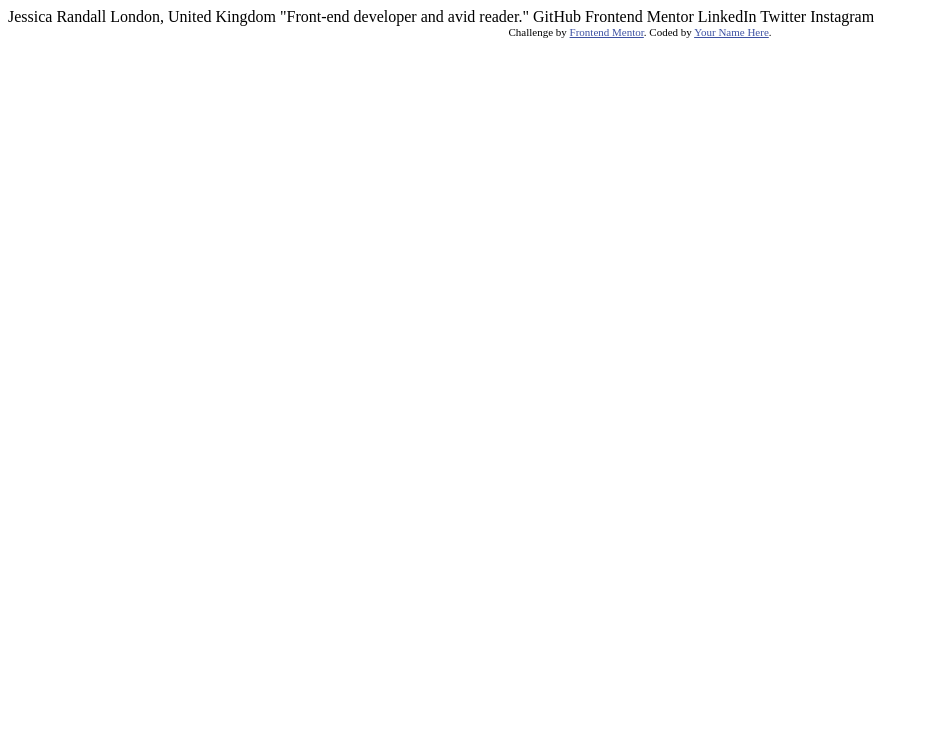
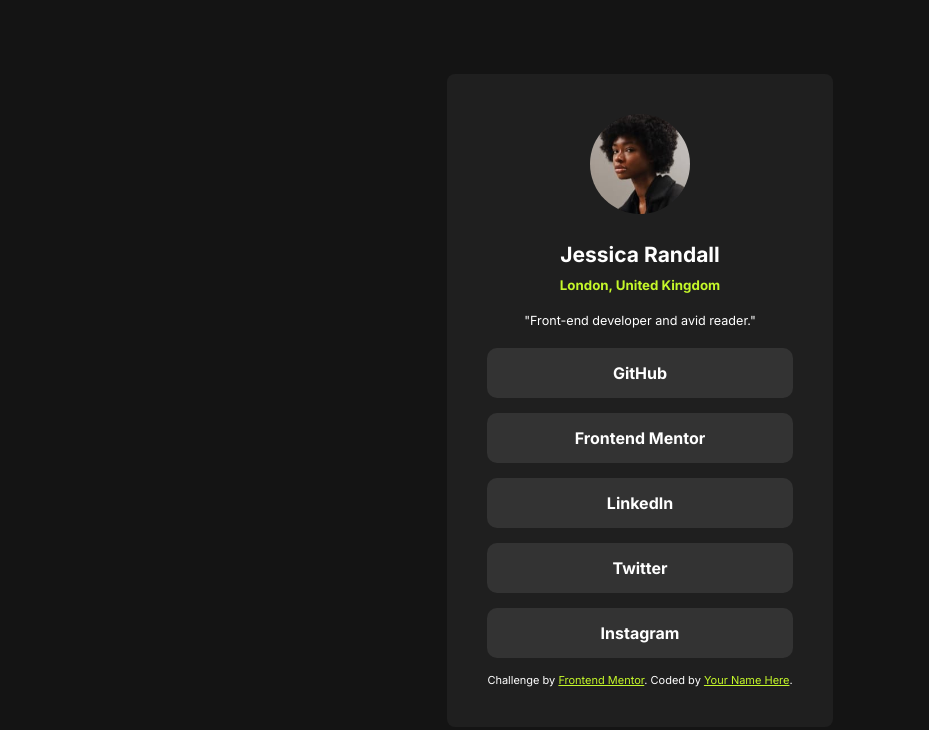
Before and after one commit to lucaidau/social-link-profile, a plain HTML site: page index.html in a window 1280 px wide. Shown: the whole page, without its empty margins (0-929 px from the left). Drawn offline with Linux system fonts and the light colour scheme.

Commit message:
Completed solution

```diff
--- a/index.html
+++ b/index.html
@@ -1,34 +1,57 @@
 <!DOCTYPE html>
 <html lang="en">
   <head>
-  <meta charset="UTF-8">
-  <meta name="viewport" content="width=device-width, initial-scale=1.0"> <!-- displays site properly based on user's device -->
+    <meta charset="UTF-8" />
+    <meta name="viewport" content="width=device-width, initial-scale=1.0" />
+    <!-- displays site properly based on user's device -->
 
-  <link rel="icon" type="image/png" sizes="32x32" href="./assets/images/favicon-32x32.png">
-
+    <link
+      rel="icon"
+      type="image/png"
+      sizes="32x32"
+      href="./assets/images/favicon-32x32.png"
+    />
+    <link rel="stylesheet" href="style.css" />
     <title>Frontend Mentor | Social links profile</title>
-
+    <!-- font -->
+    <link rel="preconnect" href="https://fonts.googleapis.com" />
+    <link rel="preconnect" href="https://fonts.gstatic.com" crossorigin />
+    <link
+      href="https://fonts.googleapis.com/css2?family=Dancing+Script:wght@400..700&family=Figtree:ital,wght@0,300..900;1,300..900&family=Inter:ital,opsz,wght@0,14..32,100..900;1,14..32,100..900&display=swap"
+      rel="stylesheet"
+    />
     <!-- Feel free to remove these styles or customise in your own stylesheet 👍 -->
     <style>
-    .attribution { font-size: 11px; text-align: center; }
-    .attribution a { color: hsl(228, 45%, 44%); }
+      .attribution {
+        font-size: 11px;
+        text-align: center;
+      }
+      .attribution a {
+        color: hsl(75, 94%, 57%);
+      }
     </style>
   </head>
   <body>
-
-  Jessica Randall
-  London, United Kingdom
-  "Front-end developer and avid reader."
-
-  GitHub
-  Frontend Mentor
-  LinkedIn
-  Twitter
-  Instagram
-
+    <div class="card">
+      <img
+        src="./assets/images/avatar-jessica.jpeg"
+        alt="avatar"
+        class="avatar"
+      />
+      <h2 class="name">Jessica Randall</h2>
+      <p class="address">London, United Kingdom</p>
+      <p class="discription">"Front-end developer and avid reader."</p>
+      <div class="btn">GitHub</div>
+      <div class="btn">Frontend Mentor</div>
+      <div class="btn">LinkedIn</div>
+      <div class="btn">Twitter</div>
+      <div class="btn">Instagram</div>
       <div class="attribution">
-    Challenge by <a href="https://www.frontendmentor.io?ref=challenge" target="_blank">Frontend Mentor</a>.
-    Coded by <a href="#">Your Name Here</a>.
+        Challenge by
+        <a href="https://www.frontendmentor.io?ref=challenge" target="_blank"
+          >Frontend Mentor</a
+        >. Coded by <a href="#">Your Name Here</a>.
+      </div>
     </div>
   </body>
 </html>
--- /dev/null
+++ b/style.css
@@ -0,0 +1,70 @@
+html,
+body {
+  display: flex;
+  justify-content: center;
+  align-items: center;
+  height: 100vh;
+  background: hsl(0, 0%, 8%);
+  font-family: "Inter", sans-serif;
+  font-size: 14px;
+}
+
+* {
+  padding: 0;
+  margin: 0;
+  box-sizing: border-box;
+}
+
+.card {
+  text-align: center;
+  color: hsl(0, 0%, 100%);
+  background: hsl(0, 0%, 12%);
+  padding: 40px;
+  border-radius: 8px;
+  width: 400px;
+  width: 100%;
+}
+
+.avatar {
+  max-width: 100px;
+  border-radius: 50%;
+  margin-bottom: 20px;
+}
+
+.name {
+  padding: 5px;
+  font-size: 1.5rem;
+  margin-bottom: 5px;
+}
+
+.address {
+  color: hsl(75, 94%, 57%);
+  font-weight: bold;
+  font-size: 0.95rem;
+}
+
+.discription {
+  padding: 20px 12px;
+  font-size: 0.9rem;
+}
+
+.btn {
+  font-size: 16px;
+  background: hsl(0, 0%, 20%);
+  font-weight: bold;
+  border-radius: 10px;
+  padding: 15px;
+  margin-bottom: 15px;
+  transition: transform 0.2s ease, background-color 0.2s ease;
+  cursor: pointer;
+}
+
+.btn:hover {
+  transform: scale(1.1);
+  background: hsl(75, 94%, 57%);
+  color: hsl(0, 0%, 12%);
+}
+
+.btn:active {
+  background-color: hsl(97, 94%, 57%);
+}
```
Lines whose indentation alone changed are shown as unchanged.
